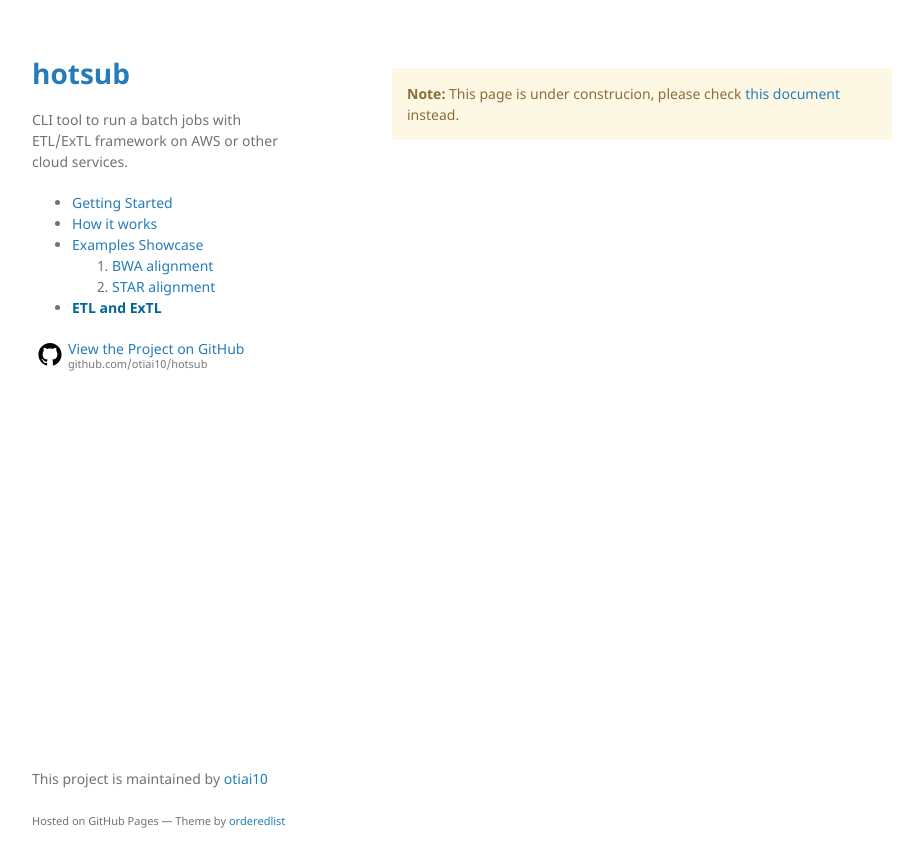
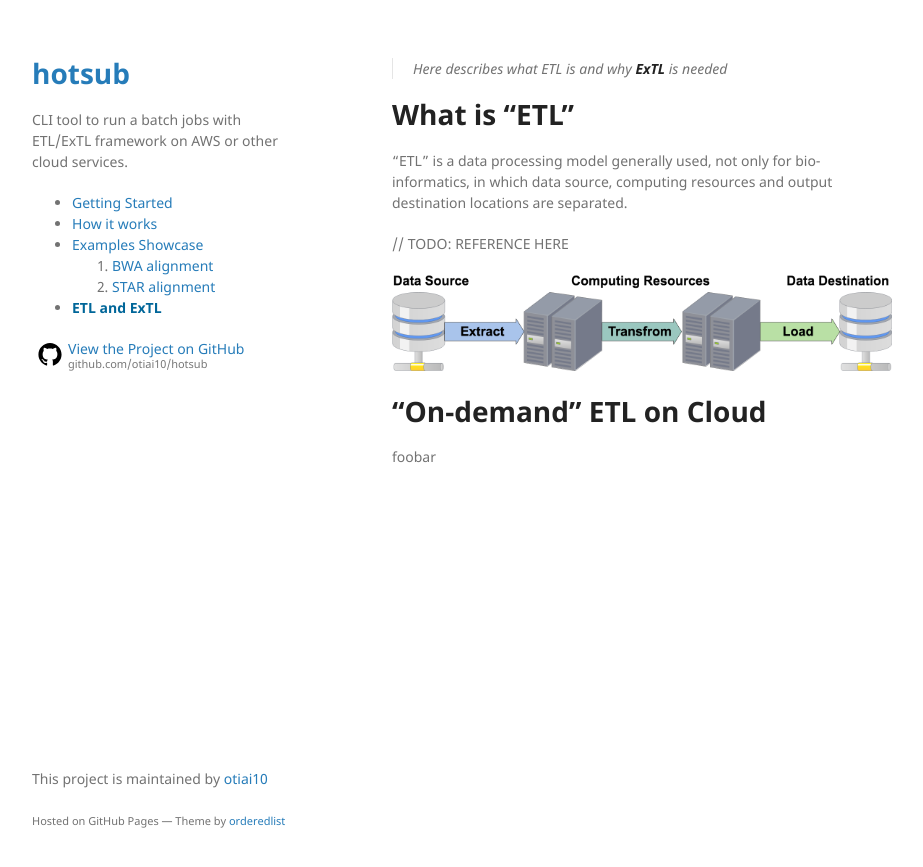
Before and after one commit to awsub/awsub.github.io, a Jekyll site: the page built from etl-and-extl.md, in a window 1280 px wide. Shown: the top 867 px of the page, without its empty margins (178-1101 px from the left). Built offline with Jekyll 4.4.1, drawn with Linux system fonts in a browser that asks for light colours.

Commit message:
Add "ETL and ExTL" page

```diff
--- a/etl-and-extl.md
+++ b/etl-and-extl.md
@@ -5,4 +5,16 @@ permalink: /etl-and-extl
 page_index: 3
 ---
 
-{% include note.html type="warning" content="This page is under construcion, please check [this document](https://github.com/hotsub/lab/blob/master/publications/2018-06-28_GCCBOSC/LT-bosc2018.pdf) instead." %}
+> Here describes what ETL is and why **ExTL** is needed
+
+# What is "ETL"
+
+"ETL" is a data processing model generally used, not only for bio-informatics, in which data source, computing resources and output destination locations are separated.
+
+// TODO: REFERENCE HERE
+
+![](/assets/img/etl-general.png)
+
+# "On-demand" ETL on Cloud
+
+foobar
```
Also changed, not shown: assets/img/etl-general.png (added).
